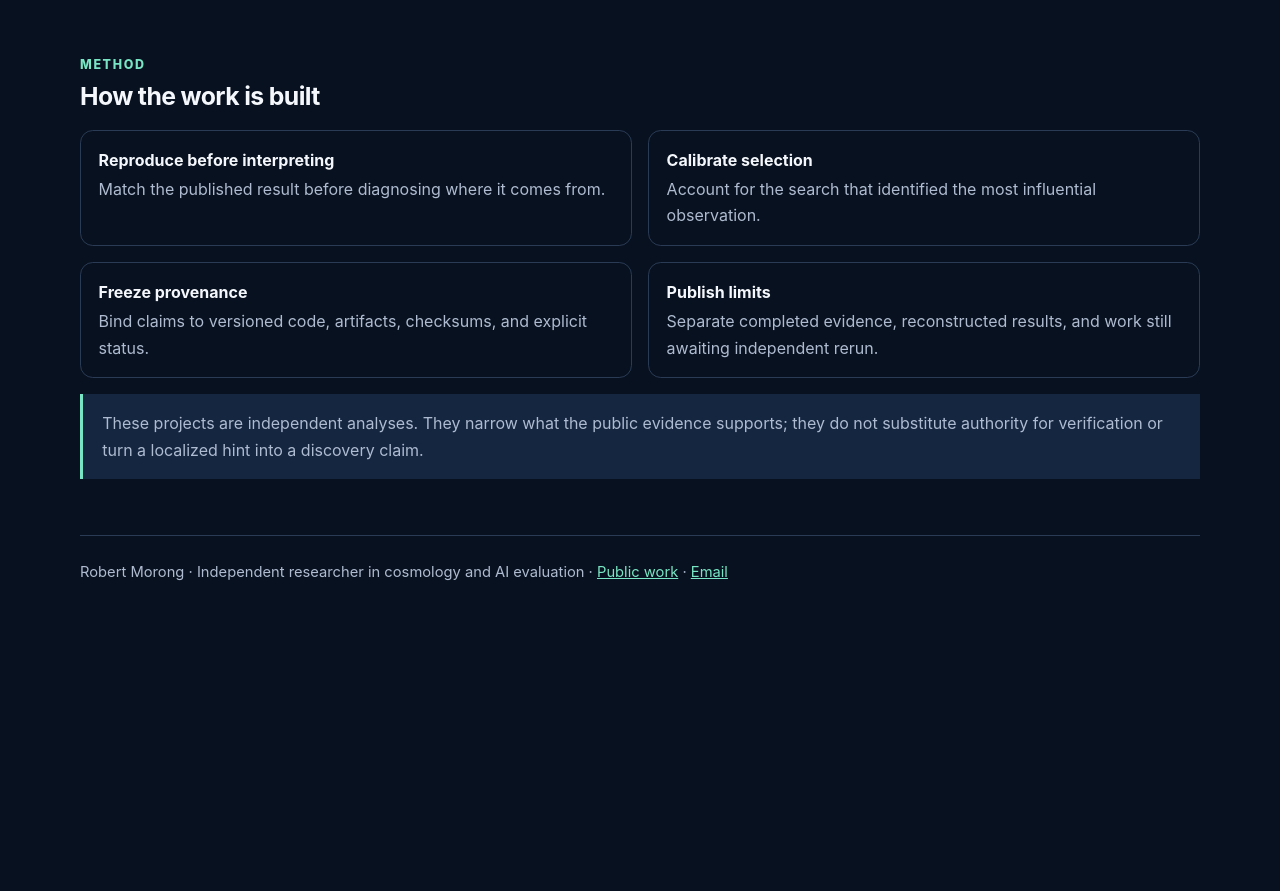
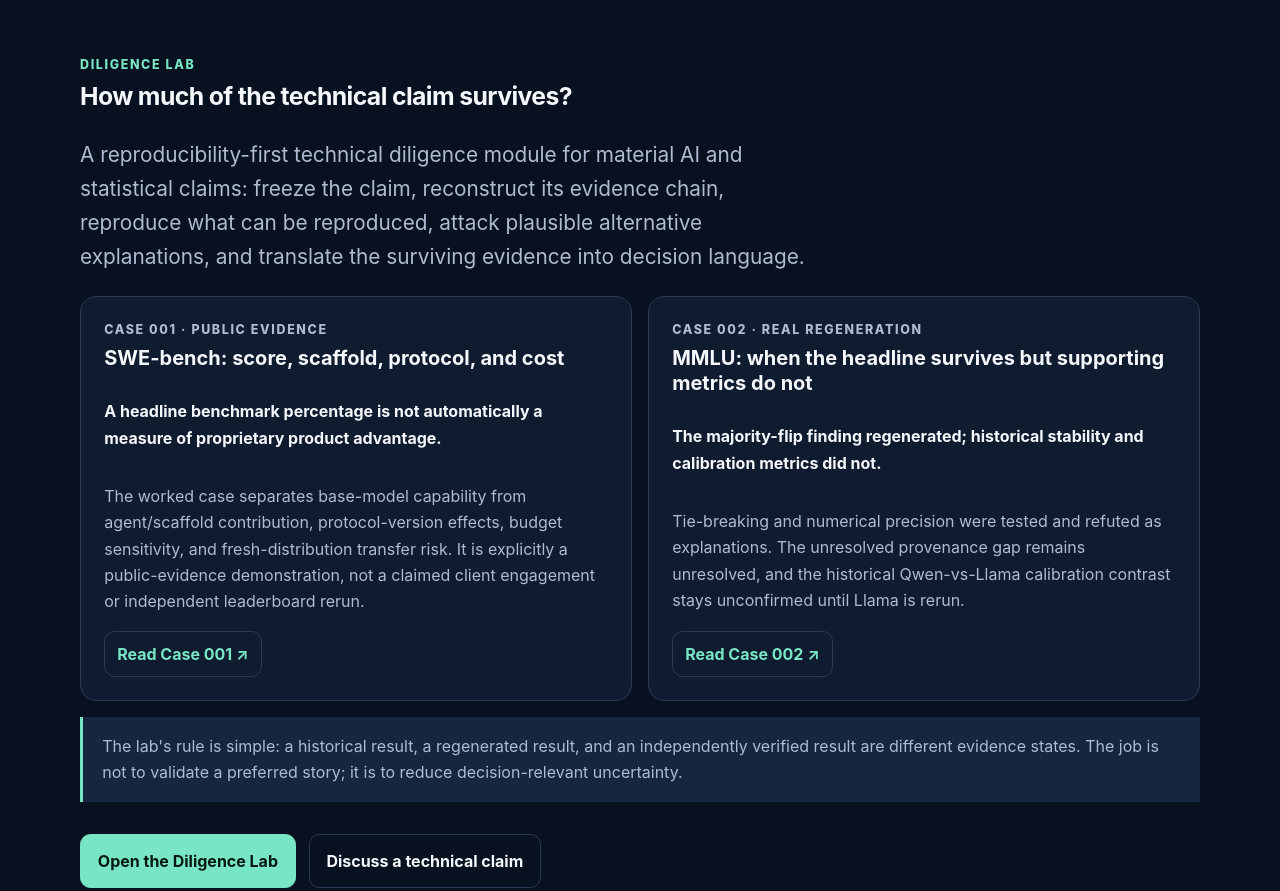
Before and after one commit to GrobeStreet/robert-morong-research, a plain HTML site: page index.html in a window 1280 px wide. Shown: the part 1220-2111 px from the top of the page. Before the commit the page ends 1884 px from the top, so only its background shows below. Drawn offline with Linux system fonts and the light colour scheme.

Commit message:
Feature Diligence Lab and reproducibility cases

```diff
--- a/index.html
+++ b/index.html
@@ -6,7 +6,7 @@
     <meta name="color-scheme" content="dark" />
     <meta
       name="description"
-      content="Robert Morong — independent research in cosmology, AI evaluation, and reproducibility engineering."
+      content="Robert Morong — independent research in cosmology, AI evaluation, reproducibility engineering, and technical claims diligence."
     />
     <title>Robert Morong — Independent Research</title>
     <style>
@@ -66,6 +66,7 @@
       .button.primary { border-color: var(--accent); color: var(--accent-ink); background: var(--accent); }
       .button:hover, .project-link:hover { border-color: var(--accent); }
       .grid { display: grid; grid-template-columns: repeat(3, 1fr); gap: 1rem; }
+      .grid.two { grid-template-columns: repeat(2, 1fr); }
       .card {
         display: flex;
         flex-direction: column;
@@ -103,7 +104,7 @@
       footer a { color: var(--accent); }
       @media (max-width: 820px) {
         main { padding: 3rem 0; }
-        .grid, .principles { grid-template-columns: 1fr; }
+        .grid, .grid.two, .principles { grid-template-columns: 1fr; }
       }
     </style>
   </head>
@@ -119,6 +120,7 @@
         </p>
         <div class="actions">
           <a class="button primary" href="#research">See the research</a>
+          <a class="button" href="#diligence">Diligence Lab</a>
           <a class="button" href="https://github.com/GrobeStreet">GitHub</a>
           <a class="button" href="mailto:bobbyopsassistant@gmail.com?subject=Research%20collaboration">Contact</a>
         </div>
@@ -180,6 +182,51 @@
         </div>
       </section>
 
+      <section id="diligence">
+        <p class="eyebrow">Diligence Lab</p>
+        <h2>How much of the technical claim survives?</h2>
+        <p class="lede">
+          A reproducibility-first technical diligence module for material AI and statistical claims:
+          freeze the claim, reconstruct its evidence chain, reproduce what can be reproduced,
+          attack plausible alternative explanations, and translate the surviving evidence into decision language.
+        </p>
+        <div class="grid two">
+          <article class="card">
+            <p class="eyebrow">Case 001 · public evidence</p>
+            <h3>SWE-bench: score, scaffold, protocol, and cost</h3>
+            <p class="result">
+              A headline benchmark percentage is not automatically a measure of proprietary product advantage.
+            </p>
+            <p>
+              The worked case separates base-model capability from agent/scaffold contribution,
+              protocol-version effects, budget sensitivity, and fresh-distribution transfer risk.
+              It is explicitly a public-evidence demonstration, not a claimed client engagement or independent leaderboard rerun.
+            </p>
+            <a class="project-link" href="https://github.com/GrobeStreet/robert-morong-research/blob/main/diligence/swebench-public-evidence-review.md">Read Case 001 ↗</a>
+          </article>
+
+          <article class="card">
+            <p class="eyebrow">Case 002 · real regeneration</p>
+            <h3>MMLU: when the headline survives but supporting metrics do not</h3>
+            <p class="result">
+              The majority-flip finding regenerated; historical stability and calibration metrics did not.
+            </p>
+            <p>
+              Tie-breaking and numerical precision were tested and refuted as explanations.
+              The unresolved provenance gap remains unresolved, and the historical Qwen-vs-Llama calibration contrast stays unconfirmed until Llama is rerun.
+            </p>
+            <a class="project-link" href="https://github.com/GrobeStreet/robert-morong-research/blob/main/diligence/mmlu-regeneration-case-002.md">Read Case 002 ↗</a>
+          </article>
+        </div>
+        <p class="note">
+          The lab's rule is simple: a historical result, a regenerated result, and an independently verified result are different evidence states. The job is not to validate a preferred story; it is to reduce decision-relevant uncertainty.
+        </p>
+        <div class="actions">
+          <a class="button primary" href="https://github.com/GrobeStreet/robert-morong-research/tree/main/diligence">Open the Diligence Lab</a>
+          <a class="button" href="mailto:bobbyopsassistant@gmail.com?subject=Technical%20claims%20diligence">Discuss a technical claim</a>
+        </div>
+      </section>
+
       <section>
         <p class="eyebrow">Method</p>
         <h2>How the work is built</h2>
```
